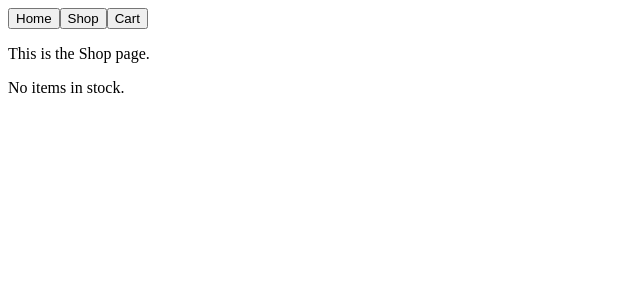
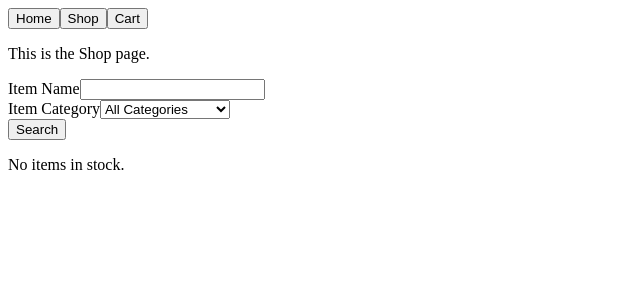
Before and after one commit to endulum/odin-shopcart, a React (Vite) app: page /shop in a window 1280 px wide. Shown: the top 300 px of the page, without its empty margins (0-640 px from the left). Built offline with nearby package versions, Linux system fonts and the light colour scheme.

Commit message:
filtering Shop items

```diff
--- a/src/routes/Shop.jsx
+++ b/src/routes/Shop.jsx
@@ -1,13 +1,56 @@
+/* eslint-disable jsx-a11y/label-has-associated-control */
+import { useState } from 'react';
 import PropTypes from 'prop-types';
 
 export default function Shop({ items }) {
+  const [search, setSearch] = useState({
+    title: '',
+    category: '',
+  });
+  // useEffect(() => {
+  //   console.log(search);
+  // }, [search]);
   return (
     <>
       <p>This is the Shop page.</p>
 
+      <form
+        id="item-search"
+        onSubmit={(e) => {
+          e.preventDefault();
+          setSearch({
+            title: document.getElementById('search-title').value.toLowerCase() || '',
+            category: document.getElementById('search-category').value || '',
+          });
+        }}
+      >
+        <div>
+          <label htmlFor="search-title">Item Name</label>
+          <input type="text" id="search-title" />
+        </div>
+
+        <div>
+          <label htmlFor="search-category">Item Category</label>
+          <select data-testid="search-category" id="search-category">
+            <option value="">All Categories</option>
+            <option value="women's clothing">Women&apos;s Clothing</option>
+            <option value="men's clothing">Men&apos;s Clothing</option>
+            <option value="electronics">Electronics</option>
+            <option value="jewelery">Jewelery</option>
+          </select>
+        </div>
+
+        <button type="submit">Search</button>
+      </form>
+
       {items.length > 0 ? (
         <ul className="items">
-          {items.map((item) => (
+          {items.map((item) => {
+            if (
+              (item.title.toLowerCase().includes(search.title) || search.title === '')
+              && (item.category.includes(search.category) || search.category === '')
+            ) {
+              return (
                 <li key={item.id} className="item">
                   <img src={item.image} alt={item.title} className="item-image" />
                   {item.isInCart ? (
@@ -16,7 +59,10 @@ export default function Shop({ items }) {
                     <button type="button">Add to Cart</button>
                   )}
                 </li>
-          ))}
+              );
+            }
+            return null;
+          })}
         </ul>
       ) : (
         <p>No items in stock.</p>
```
Also changed, not shown: 2 other files (tests, documents, lock files or other folders). Lines whose indentation alone changed are shown as unchanged.
